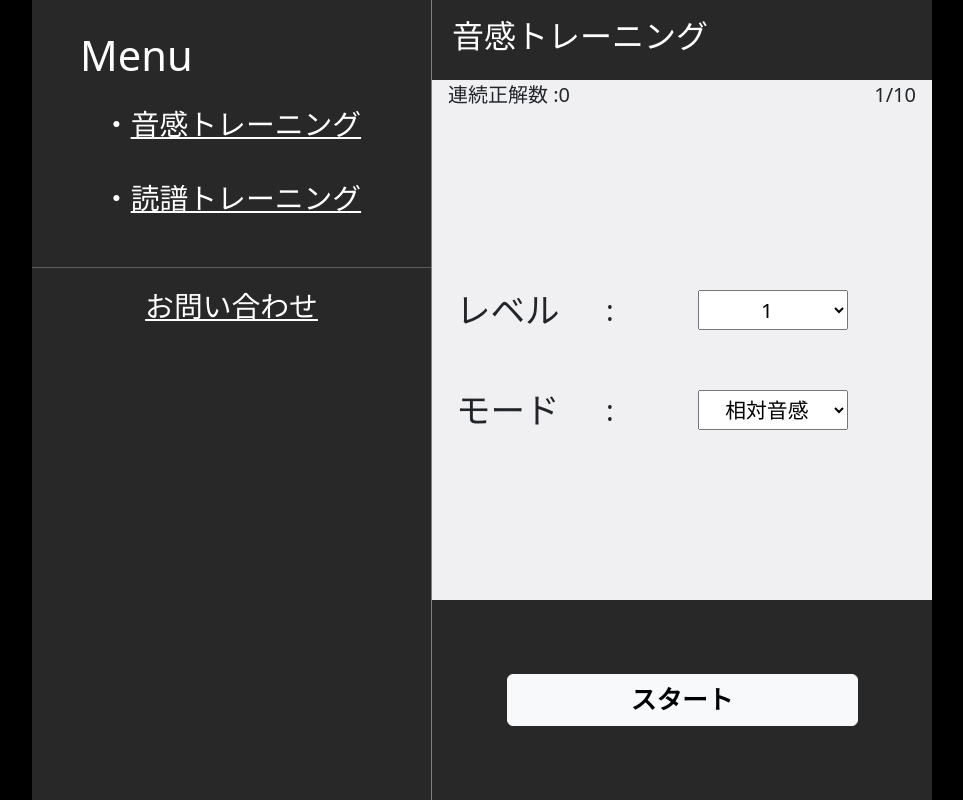
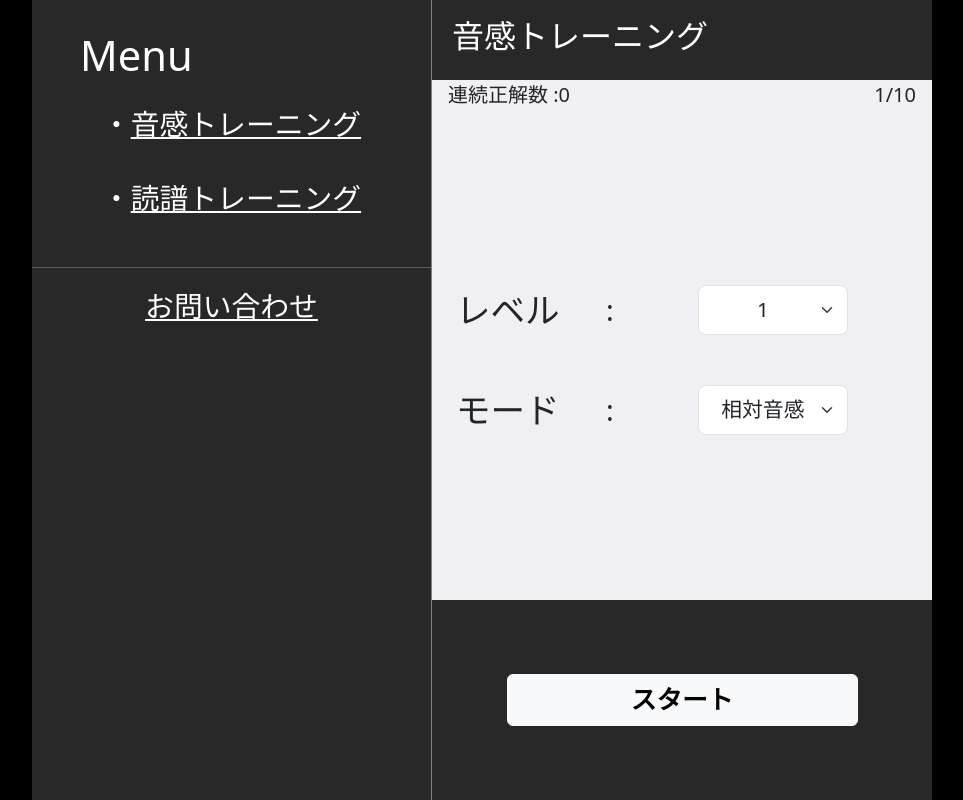
Before and after one commit to tokky1013/piano-training, a plain HTML site: page index.html in a window 1280 px wide. Shown: the whole page, without its empty margins (158-1121 px from the left). Drawn offline with Linux system fonts and the light colour scheme.

Commit message:
Update form

```diff
--- a/css/main.css
+++ b/css/main.css
@@ -69,7 +69,6 @@ footer {
 
 .setting-input {
     width: 150px;
-    height: 40px;
     font-size: 1.3rem;
     text-align: center;
 }
--- a/index.html
+++ b/index.html
@@ -42,13 +42,13 @@
                 <div class="my-auto w-100 ps-4">
                     <div class="d-flex align-items-center w-100 mb-5">
                         <p class="item-name">レベル</p> :
-                        <select name="level" id="level" class="mx-auto setting-input">
+                        <select name="level" id="level" class="mx-auto setting-input form-select form-select-lg">
                         </select>
                     </div>
 
                     <div class="d-flex align-items-center w-100">
                         <p id="item-name" class="item-name"></p> :
-                        <select name="mode" id="mode" class="mx-auto setting-input">
+                        <select name="mode" id="mode" class="mx-auto setting-input form-select form-select-lg">
                         </select>
                     </div>
                 </div>
```
